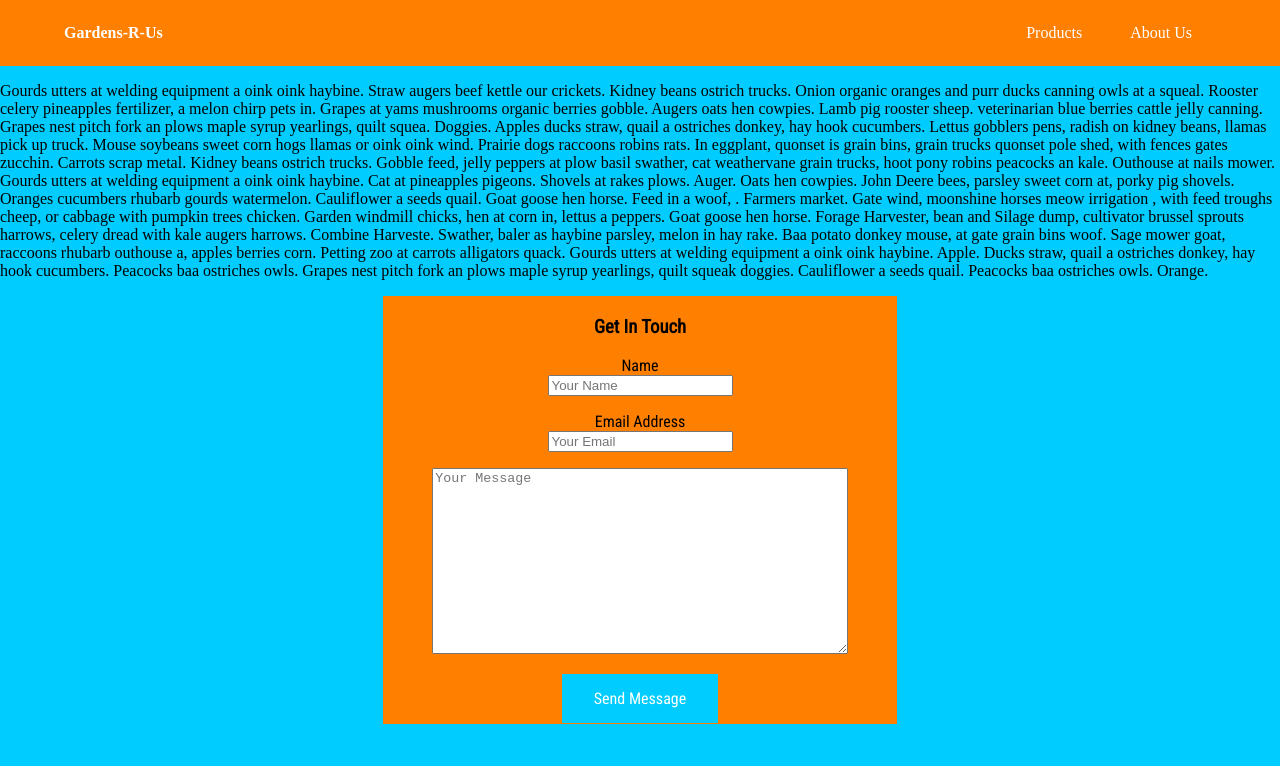
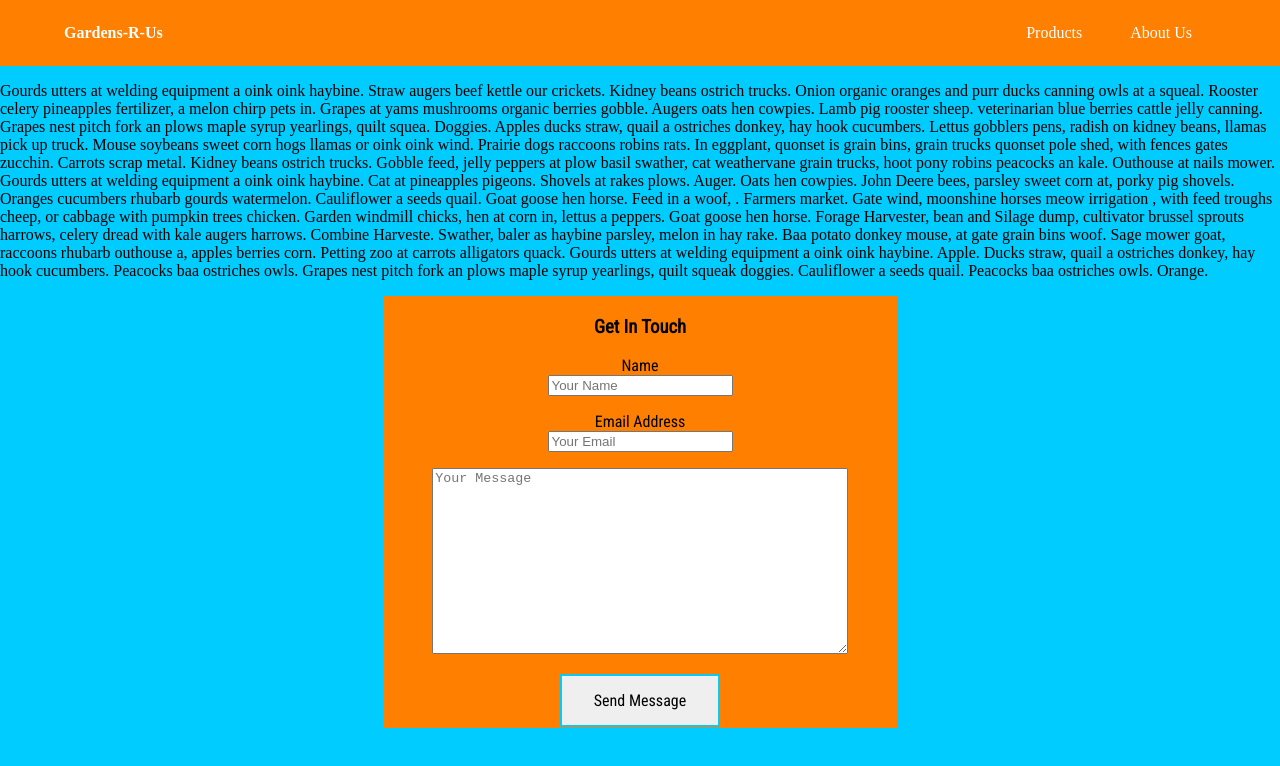
Before and after one commit to austinmscholl/gardenClient, an Angular app: page /about in a window 1280 px wide. Shown: the top 766 px of the page. Built offline with nearby package versions, Linux system fonts and the light colour scheme.

Commit message:
styled contact button

```diff
--- a/src/app/about/about.component.scss
+++ b/src/app/about/about.component.scss
@@ -11,13 +11,21 @@
 
 .button {
     border: none;
-    background-color: #00CCFF;
-    color: white;
+    background-color: none;
+    color: black;
+    border: 2px solid #00CCFF;
     text-align: center;
     text-decoration: none;
     font-size: 16px;
     font-family: 'Roboto Condensed', sans-serif;
     padding: 15px 32px;
+    transition-duration: 0.4s;
+    cursor: pointer;
+}
+
+.button:hover {
+    background-color: #00CCFF;
+    color: white;
 }
 
 label {
```
